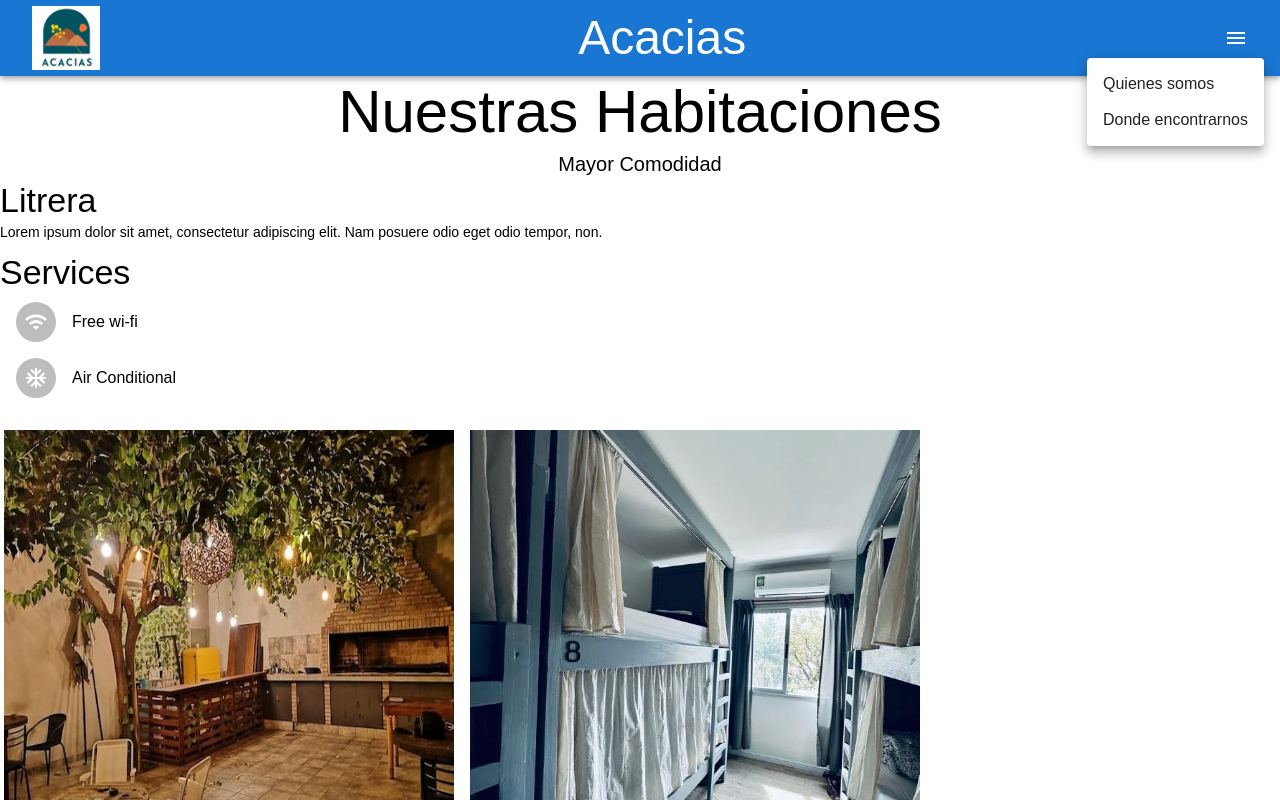
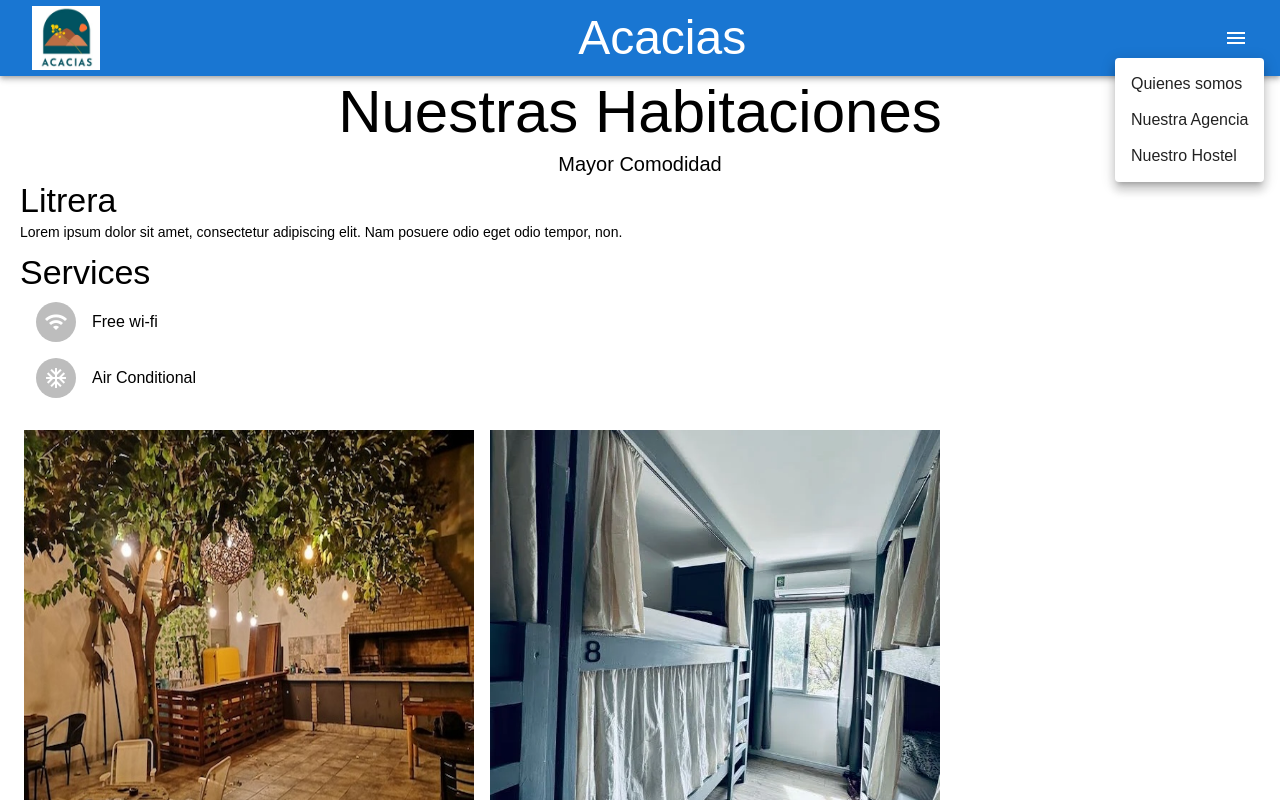
Before and after one commit to nahuels-mza/koala-hostel, a React (Create React App) app: page /bedrooms in a window 1280 px wide. Both pictures are taken after a click on the button "more". Shown: the top 800 px of the page. Built offline with nearby package versions, Linux system fonts and the light colour scheme.

Commit message:
Improve Left Menu to Navigate to pages

```diff
--- a/src/components/Carousel/Carousel.tsx
+++ b/src/components/Carousel/Carousel.tsx
@@ -31,7 +31,7 @@ const CarouselDinamyc = (props: ICarouselDinamycPropos) => {
         }}
       >
         {commentData.map((item, i) => (
-          <Box component="section" display="flex" flexDirection="row"
+          <Box component="section" display="flex" flexDirection="row" key={i}
             sx={{ cursor: "pointer", pl: 2, pr: 2 }}
           >
             <Typography variant="h6" textAlign="center"
@@ -42,8 +42,8 @@ const CarouselDinamyc = (props: ICarouselDinamycPropos) => {
 
             <img
               key={i}
-              src={`${item.img}`}
-              srcSet={`${item.img}`}
+              src={item.img}
+              srcSet={item.img}
               alt={item.title}
               loading="lazy"
               width={props.width}
--- a/src/components/Header/MainHeader.tsx
+++ b/src/components/Header/MainHeader.tsx
@@ -17,8 +17,11 @@ export default function Header() {
         "name": "Quienes somos",
         "id": "/ourselves"
     }, {
-        "name": "Donde encontrarnos",
-        "id": "#location_section"
+        "name": "Nuestra Agencia",
+        "id": "/agencia"
+    }, {
+        "name": "Nuestro Hostel",
+        "id": "/hostel"
     }
     ]
     const [anchorEl, setAnchorEl] = React.useState<null | HTMLElement>(null);
@@ -34,10 +37,10 @@ export default function Header() {
         <Box sx={{ flexGrow: 1 }} component='header'>
             <AppBar position="static" >
                 <Toolbar>
-                    <Button href={window.location.href}>
+                    <Button href={'/hostel'}>
                         <Box
                             component="img"
-                            sx={{ height: 64, href: '/' }}
+                            sx={{ height: 64 }}
                             src={Logo}
                             color={'inherit'}
 
@@ -65,8 +68,9 @@ export default function Header() {
                             onClose={handleClose}
 
                         >
+
                             {options.map((option) => (
-                                <MenuItem key={option.name} selected={option.name === ''} onClick={handleClose}>
+                                <MenuItem disabled={window.location.pathname.includes(option.id)} key={option.name} selected={option.name === ''} onClick={handleClose}>
                                     <Link href={option.id} color="inherit" underline="none">
                                         {option.name}
                                     </Link>
--- a/src/components/Identity/Identity.tsx
+++ b/src/components/Identity/Identity.tsx
@@ -1,5 +1,5 @@
 import React from "react";
-import { Box, Grid } from "@mui/material";
+import { Box } from "@mui/material";
 import Card from "@mui/material/Card";
 import CardContent from "@mui/material/CardContent";
 import CardMedia from "@mui/material/CardMedia";
@@ -19,7 +19,7 @@ const Identity = () => {
 
       {ownerData.map((item) => (
 
-        <Card variant="outlined" >
+        <Card variant="outlined" key={item.name}>
           <CardMedia
             className={classes.imageCard}
             component="img"
--- a/src/pages/Bedrooms/Bedroom.tsx
+++ b/src/pages/Bedrooms/Bedroom.tsx
@@ -7,17 +7,10 @@ export default function BedroomPage() {
     return (
         <Box component="section">
             <Title title={"Nuestras Habitaciones"} subtitle={"Mayor Comodidad"} />
-            {/* <Grid
-                id="pageparent"
-                container
-                spacing={3}
-                sx={{
-                    margin: "auto",
-                    flexGrow: 1,
-                }}
-            > */}
-            <ItemListingWithImages imagesListing={bedWithService} />
-            {/* </Grid> */}
+            <Box pl={"20px"} pr={"20px"}>
+                <ItemListingWithImages imagesListing={bedWithService} />
+            </Box>
+
         </Box>
     );
 }
```
